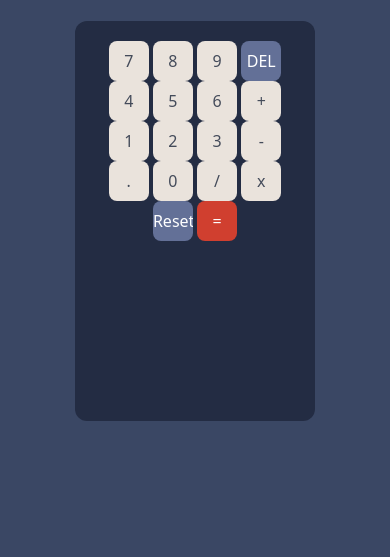
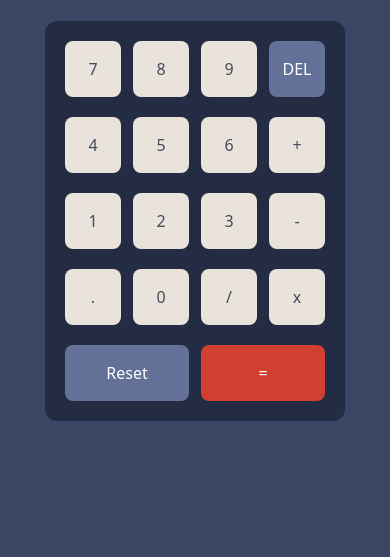
Before and after one commit to 04stefke/calculator, a website built with Vite: page index.html in a window 390 px wide. Shown: the part 287-844 px from the top of the page. Built offline with nearby package versions, Linux system fonts and the light colour scheme.

Commit message:
styled the calculator and added responsiveness

```diff
--- a/index.html
+++ b/index.html
@@ -14,7 +14,7 @@
 	<body
 		class="min-h-screen w-screen bg-primary text-textWhite flex flex-col items-center justify-center gap-6"
 	>
-		<section class="flex items-center justify-between w-60 md:w-72 lg:w-1/2">
+		<section class="flex items-center justify-between w-[300px] md:w-[400px]">
 			<h3 class="font-bold">calc</h3>
 			<div class="flex items-center gap-2">
 				<p class="text-xs">THEME</p>
@@ -22,41 +22,116 @@
 			</div>
 		</section>
 		<section
-			class="bg-screenBackground w-60 md:w-72 lg:w-1/2 h-[100px] rounded-xl flex items-center justify-end px-5"
+			class="bg-screenBackground w-[300px] md:w-[400px] h-[100px] rounded-xl flex items-center justify-end px-5"
 		>
 			<p class="text-3xl font-bold">1203901283</p>
 		</section>
 		<section
-			class="flex items-center flex-col w-60 md:w-72 lg:w-1/2 h-[400px] bg-toggleBackground p-5 rounded-xl"
+			class="flex items-center flex-col w-[300px] md:w-[400px] h-[400px] bg-toggleBackground p-5 rounded-xl"
 		>
-			<form action="" class="flex flex-col items-center w-full h-full">
-				<div class="">
-					<input type="button" value="7" class="w-10 h-10 bg-keyLightGrayBg text-textDarkGrayish rounded-lg shadow-keyShadow" />
-					<input type="button" value="8" class="w-10 h-10 bg-keyLightGrayBg text-textDarkGrayish rounded-lg shadow-keyShadow" />
-					<input type="button" value="9" class="w-10 h-10 bg-keyLightGrayBg text-textDarkGrayish rounded-lg shadow-keyShadow" />
-					<input type="button" value="DEL" class="w-10 h-10 bg-keyBg text-textWhite rounded-lg shadow-keyShadow" />
+			<form
+				action=""
+				class="flex flex-col items-center justify-between w-full h-full"
+			>
+				<div class="w-full flex justify-between items-center">
+					<input
+						type="button"
+						value="7"
+						class="w-14 md:w-20 h-14 md:h-16 bg-keyLightGrayBg text-textDarkGrayish rounded-lg shadow-keyShadow"
+					/>
+					<input
+						type="button"
+						value="8"
+						class="w-14 md:w-20 h-14 md:h-16 bg-keyLightGrayBg text-textDarkGrayish rounded-lg shadow-keyShadow"
+					/>
+					<input
+						type="button"
+						value="9"
+						class="w-14 md:w-20 h-14 md:h-16 bg-keyLightGrayBg text-textDarkGrayish rounded-lg shadow-keyShadow"
+					/>
+					<input
+						type="button"
+						value="DEL"
+						class="w-14 md:w-20 h-14 md:h-16 bg-keyBg text-textWhite rounded-lg shadow-keyShadow"
+					/>
 				</div>
-				<div class="">
-					<input type="button" value="4" class="w-10 h-10 bg-keyLightGrayBg text-textDarkGrayish rounded-lg shadow-keyShadow" />
-					<input type="button" value="5" class="w-10 h-10 bg-keyLightGrayBg text-textDarkGrayish rounded-lg shadow-keyShadow" />
-					<input type="button" value="6" class="w-10 h-10 bg-keyLightGrayBg text-textDarkGrayish rounded-lg shadow-keyShadow" />
-					<input type="button" value="+" class="w-10 h-10 bg-keyLightGrayBg text-textDarkGrayish rounded-lg shadow-keyShadow" />
+				<div class="w-full flex justify-between items-center">
+					<input
+						type="button"
+						value="4"
+						class="w-14 md:w-20 h-14 md:h-16 bg-keyLightGrayBg text-textDarkGrayish rounded-lg shadow-keyShadow"
+					/>
+					<input
+						type="button"
+						value="5"
+						class="w-14 md:w-20 h-14 md:h-16 bg-keyLightGrayBg text-textDarkGrayish rounded-lg shadow-keyShadow"
+					/>
+					<input
+						type="button"
+						value="6"
+						class="w-14 md:w-20 h-14 md:h-16 bg-keyLightGrayBg text-textDarkGrayish rounded-lg shadow-keyShadow"
+					/>
+					<input
+						type="button"
+						value="+"
+						class="w-14 md:w-20 h-14 md:h-16 bg-keyLightGrayBg text-textDarkGrayish rounded-lg shadow-keyShadow"
+					/>
 				</div>
-				<div class="">
-					<input type="button" value="1" class="w-10 h-10 bg-keyLightGrayBg text-textDarkGrayish rounded-lg shadow-keyShadow" />
-					<input type="button" value="2" class="w-10 h-10 bg-keyLightGrayBg text-textDarkGrayish rounded-lg shadow-keyShadow" />
-					<input type="button" value="3" class="w-10 h-10 bg-keyLightGrayBg text-textDarkGrayish rounded-lg shadow-keyShadow" />
-					<input type="button" value="-" class="w-10 h-10 bg-keyLightGrayBg text-textDarkGrayish rounded-lg shadow-keyShadow" />
+				<div class="w-full flex justify-between items-center">
+					<input
+						type="button"
+						value="1"
+						class="w-14 md:w-20 h-14 md:h-16 bg-keyLightGrayBg text-textDarkGrayish rounded-lg shadow-keyShadow"
+					/>
+					<input
+						type="button"
+						value="2"
+						class="w-14 md:w-20 h-14 md:h-16 bg-keyLightGrayBg text-textDarkGrayish rounded-lg shadow-keyShadow"
+					/>
+					<input
+						type="button"
+						value="3"
+						class="w-14 md:w-20 h-14 md:h-16 bg-keyLightGrayBg text-textDarkGrayish rounded-lg shadow-keyShadow"
+					/>
+					<input
+						type="button"
+						value="-"
+						class="w-14 md:w-20 h-14 md:h-16 bg-keyLightGrayBg text-textDarkGrayish rounded-lg shadow-keyShadow"
+					/>
 				</div>
-				<div class="">
-					<input type="button" value="." class="w-10 h-10 bg-keyLightGrayBg text-textDarkGrayish rounded-lg shadow-keyShadow" />
-					<input type="button" value="0" class="w-10 h-10 bg-keyLightGrayBg text-textDarkGrayish rounded-lg shadow-keyShadow" />
-					<input type="button" value="/" class="w-10 h-10 bg-keyLightGrayBg text-textDarkGrayish rounded-lg shadow-keyShadow" />
-					<input type="button" value="x" class="w-10 h-10 bg-keyLightGrayBg text-textDarkGrayish rounded-lg shadow-keyShadow" />
+				<div class="w-full flex justify-between items-center">
+					<input
+						type="button"
+						value="."
+						class="w-14 md:w-20 h-14 md:h-16 bg-keyLightGrayBg text-textDarkGrayish rounded-lg shadow-keyShadow"
+					/>
+					<input
+						type="button"
+						value="0"
+						class="w-14 md:w-20 h-14 md:h-16 bg-keyLightGrayBg text-textDarkGrayish rounded-lg shadow-keyShadow"
+					/>
+					<input
+						type="button"
+						value="/"
+						class="w-14 md:w-20 h-14 md:h-16 bg-keyLightGrayBg text-textDarkGrayish rounded-lg shadow-keyShadow"
+					/>
+					<input
+						type="button"
+						value="x"
+						class="w-14 md:w-20 h-14 md:h-16 bg-keyLightGrayBg text-textDarkGrayish rounded-lg shadow-keyShadow"
+					/>
 				</div>
-				<div class="">
-					<input type="button" value="Reset" class="w-10 h-10 bg-keyBg text-textWhite rounded-lg shadow-keyShadow" />
-					<input type="button" value="=" class="w-10 h-10 bg-keyRedBgToggle text-textWhite rounded-lg shadow-keyRedShadow" />
+				<div class="flex justify-between w-full gap-3">
+					<input
+						type="button"
+						value="Reset"
+						class="w-1/2 h-14 md:h-16 bg-keyBg text-textWhite rounded-lg shadow-keyShadow"
+					/>
+					<input
+						type="button"
+						value="="
+						class="w-1/2 h-14 md:h-16 bg-keyRedBgToggle text-textWhite rounded-lg shadow-keyRedShadow"
+					/>
 				</div>
 			</form>
 		</section>
```
